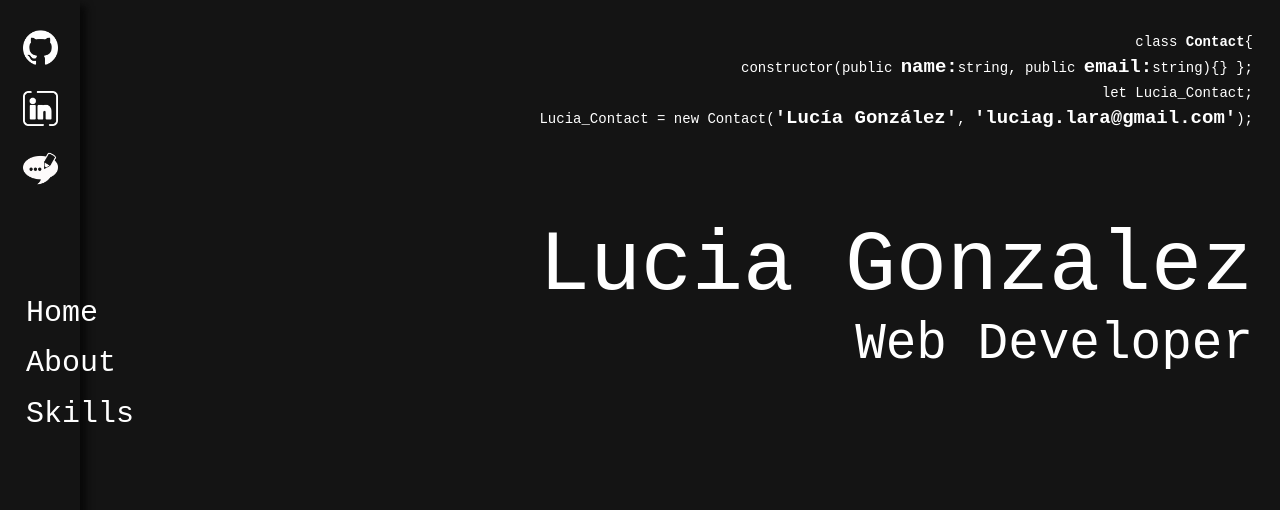
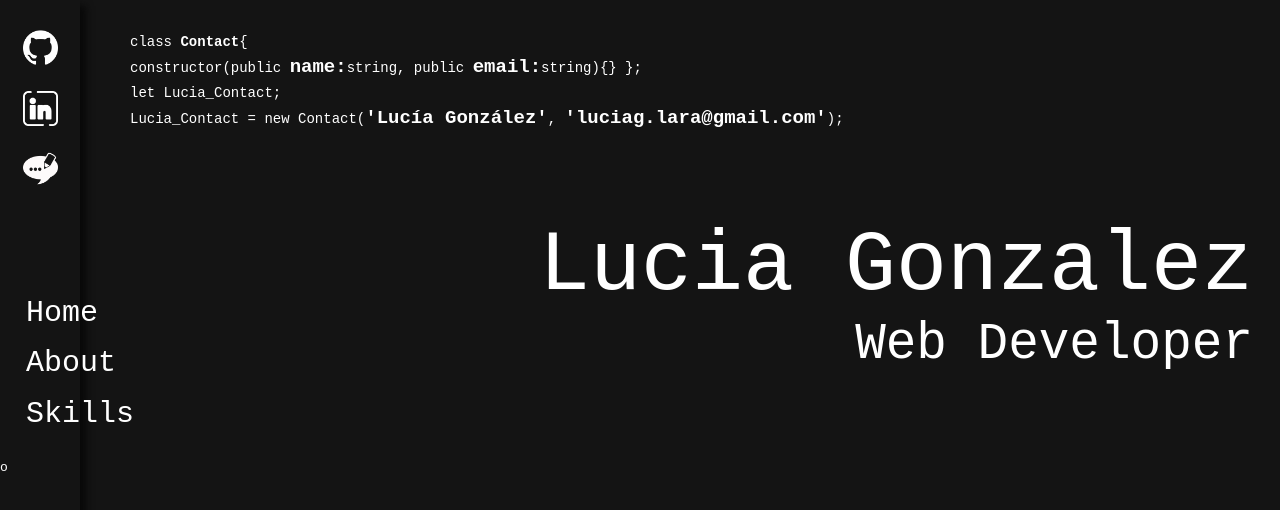
Before and after one commit to l0g0l/landingPage, a React (Create React App) app: page / in a window 1280 px wide. Shown: the top 510 px of the page. Built offline with nearby package versions, Linux system fonts and the light colour scheme; the HTML template or start-up script is replaced by a standard one.

Commit message:
designing main

```diff
--- a/src/components/layout/Layout.jsx
+++ b/src/components/layout/Layout.jsx
@@ -1,13 +1,11 @@
 import React from 'react'
 import NavMenu from './navMenu/NavMenu'
 import Footer from './footer/Footer'
-import Header from './header/Header'
 
 
 const Layout = ({ children }) => {
     return (
         <div className="container-layout">
-            <Header />
             <NavMenu />
             <main>
                 <div className="contact">
@@ -17,25 +15,13 @@ const Layout = ({ children }) => {
                     <p>Lucia_Contact = new Contact(<strong>'Lucía González'</strong>, <strong>'luciag.lara@gmail.com'</strong>);</p>
                 </div>
 
-                <div className="myName">
-
+                <div className="myname">
                     <span >Lucia Gonzalez</span>
-
                     <span >Web Developer</span>
-
                 </div>
-                {/* <div>
-                Lorem, ipsum dolor sit amet consectetur adipisicing elit. Voluptatum omnis laudantium deleniti labore eligendi quo recusandae, harum odit, magni dicta vitae nesciunt aut ullam? Nostrum laboriosam exercitationem quaerat quae sequi.
-                Lorem ipsum dolor sit amet consectetur adipisicing elit. Sed eos hic earum non ducimus aliquam distinctio deserunt fuga reprehenderit, et dolor magni beatae voluptate, delectus soluta cum natus repellat sapiente.
-                Lorem ipsum dolor sit amet consectetur adipisicing elit. Ea quidem quia adipisci molestias quas suscipit nihil aut temporibus architecto consectetur quaerat nesciunt vel, in odio saepe quam, neque harum nemo!
-                Lorem ipsum dolor sit amet consectetur adipisicing elit. Praesentium iste eaque, deleniti esse natus exercitationem illum eligendi, ratione assumenda consequuntur a doloremque omnis adipisci. Mollitia, numquam ipsa? Facilis, eveniet nulla.
-                Lorem ipsum dolor sit amet consectetur, adipisicing elit. Nemo fugit impedit temporibus quisquam incidunt repellat natus dicta, recusandae quod harum obcaecati odio mollitia exercitationem quia sit vero nostrum amet. Incidunt!
-                Lorem, ipsum dolor sit amet consectetur adipisicing elit. Enim praesentium rem hic saepe eius culpa facilis exercitationem, et eaque dignissimos fugit, laboriosam incidunt odit velit pariatur ipsam fuga vero atque.
-                Lorem ipsum dolor sit, amet consectetur adipisicing elit. Tenetur exercitationem quae dolorem cumque error voluptate numquam veniam nisi incidunt, cum vitae nostrum, consectetur, aspernatur ea obcaecati culpa! Aut, quis voluptate!
-                Lorem ipsum dolor sit amet consectetur adipisicing elit. Ipsam soluta delectus nihil voluptatibus, est numquam possimus itaque exercitationem quisquam quidem vero repudiandae autem maiores sapiente libero veniam minus nulla asperiores.
-                Lorem ipsum dolor sit amet consectetur adipisicing elit. Ullam ipsum ex praesentium provident numquam dolorum nesciunt, quis perferendis! Quibusdam dolore nihil labore sed non consequuntur ipsam optio vitae incidunt ipsum.
-                Lorem ipsum dolor sit amet consectetur adipisicing elit. Voluptatem perferendis ipsam consectetur nam et ullam id veritatis quibusdam, sit nostrum pariatur doloribus voluptatibus, consequatur autem doloremque in quia earum dolores!
-                </div> */}
+                <div className="container-main">
+            o
+                </div>
 
 
 
--- a/src/components/layout/header/Header.jsx
+++ /dev/null
@@ -1,12 +0,0 @@
-import React from 'react'
-
-
-const Header = () => {
-    return (
-        <div className="container-header">
-
-        </div>
-    )
-}
-
-export default Header
--- a/src/components/layout/navMenu/NavMenu.jsx
+++ b/src/components/layout/navMenu/NavMenu.jsx
@@ -31,13 +31,10 @@ const NavMenu = () => {
                             <img src="img/blog.png" alt="logo blog" className="logo-img" />
                         </a>
                         <a href="https://github.com/l0g0l" target="_blank" rel="noreferrer noopener" >
-                            <p className="overlay">https://github.com/l0g0l</p>
+                            <p className="overlay">https://desecreadeveloperblog.herokuapp.com/</p>
                         </a>
                     </li>
                 </ul>
-
-
-
 
                 <ul className="menu">
                     <li >
--- a/src/main.scss
+++ b/src/main.scss
@@ -8,7 +8,6 @@
 
 //BASE
 @import './sass/base/_base.scss';
-@import './sass/base/_typography.scss';
 
 //LAYOUT
 @import './sass/layout/_footer.scss';
@@ -25,4 +24,3 @@
 
 //PAGES
 @import './sass/pages/_home.scss';
-// @import './sass/themes/';
--- a/src/sass/layout/_layout.scss
+++ b/src/sass/layout/_layout.scss
@@ -3,17 +3,17 @@
   grid-template-columns: 100px auto;
 }
 .contact {
-  text-align: right;
+  text-align: left;
   position: absolute;
   top: 30px;
-  right: 27px;
+  left: 130px;
   line-height: 25px;
   font-size: $fontcontact;
     strong {
         font-size: 19px;
     }
 }
-.myName {
+.myname {
   display: flex;
   flex-direction: column;
   position: absolute;
@@ -25,3 +25,9 @@
         font-size: $fontnamefirst;
     }
 }
+.container-main  {
+    display:block;
+    position:absolute;
+    top: 461px;
+    left: 0;
+}
```
Also changed, not shown: src/sass/base/_typography.scss (deleted). Lines whose indentation alone changed are shown as unchanged.
